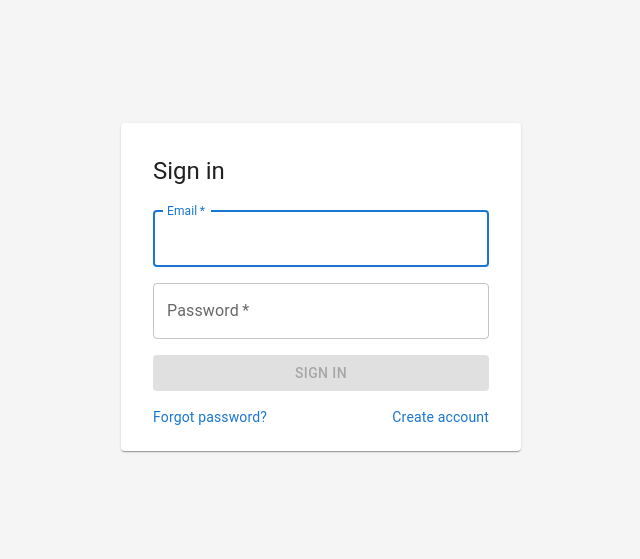
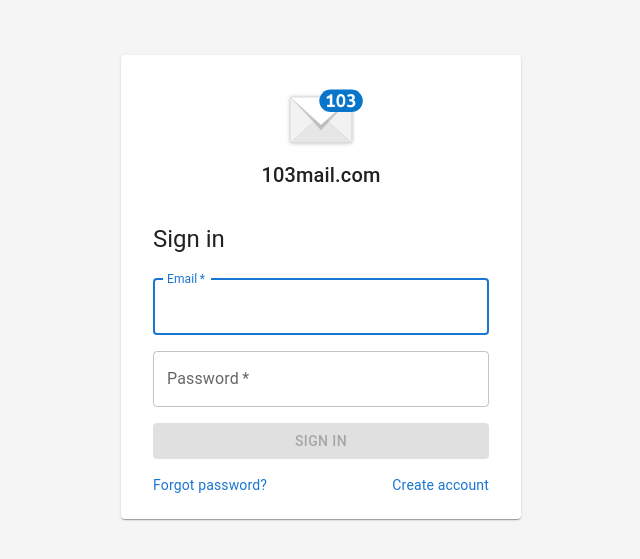
Before and after one commit to 103mail/webmail-client, a React (Vite) app: page / in a window 1280 px wide. Shown: the part 129-688 px from the top of the page, without its empty margins (319-959 px from the left). Built offline with nearby package versions, Linux system fonts and the light colour scheme.

Commit message:
add login

```diff
--- a/src/auth/AuthFlow.tsx
+++ b/src/auth/AuthFlow.tsx
@@ -1,5 +1,5 @@
 import { useState } from "react";
-import { Box, Card, CardContent } from "@mui/material";
+import { Box, Card, CardContent, Typography } from "@mui/material";
 import { LoginForm } from "./LoginForm";
 import { RegisterForm } from "./RegisterForm";
 import { ForgotPasswordForm } from "./ForgotPasswordForm";
@@ -21,6 +21,12 @@ export function AuthFlow() {
       }}
     >
       <Card sx={{ width: "100%", maxWidth: 400 }}>
+        <Box sx={{ display: "flex", justifyContent: "center", pt: 4, px: 4 }}>
+          <Box component="img" src="/103mail.svg" alt="103mail" sx={{ height: 64 }} />
+        </Box>
+        <Typography variant="h6" align="center" color="text.secondary" sx={{ mt: 1 }}>
+          103mail.com
+        </Typography>
         <CardContent sx={{ p: 4 }}>
           {screen === "login" && (
             <LoginForm
```
